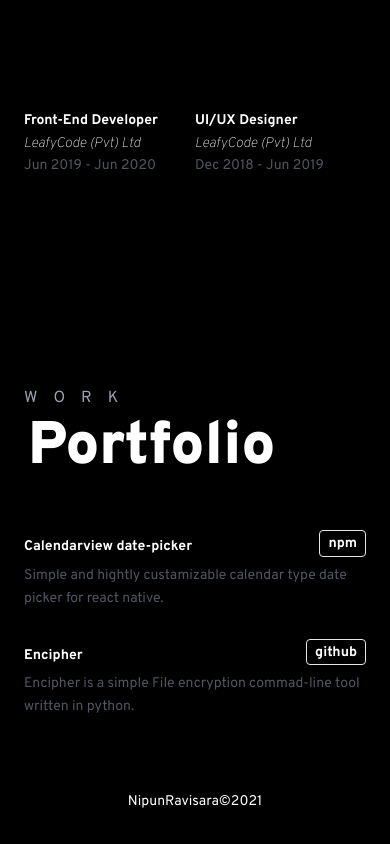
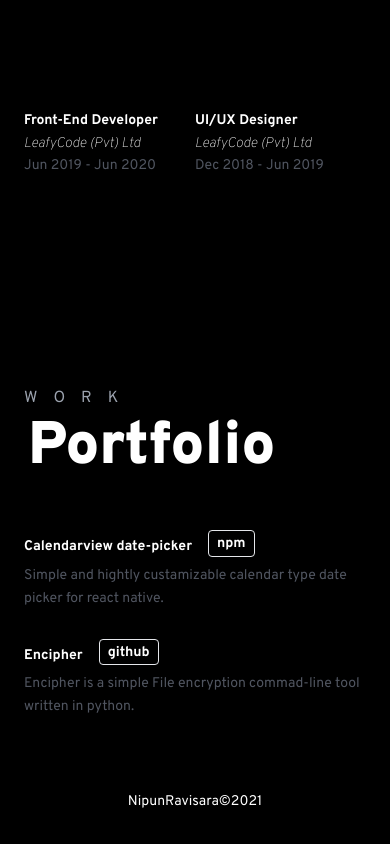
Before and after one commit to nipunravisara/nipunravisara.io, a React (Create React App) app: page / in a window 390 px wide. Shown: the part 966-1810 px from the top of the page. Built offline with nearby package versions, Linux system fonts and the light colour scheme.

Commit message:
Portfolio card layout change.

```diff
--- a/src/Components/PortfolioCard.jsx
+++ b/src/Components/PortfolioCard.jsx
@@ -3,7 +3,7 @@ import React from "react";
 const PortfolioCard = ({ name, description, sourceType, link }) => {
   return (
     <div className="mt-7 md:mt-0">
-      <div className="flex items-center justify-between md:justify-start flex-row">
+      <div className="flex items-center md:justify-start flex-row">
         <p className="leading-relaxed text-sm md:text-lg font-bold">{name}</p>
         <a
           href={link}
```
